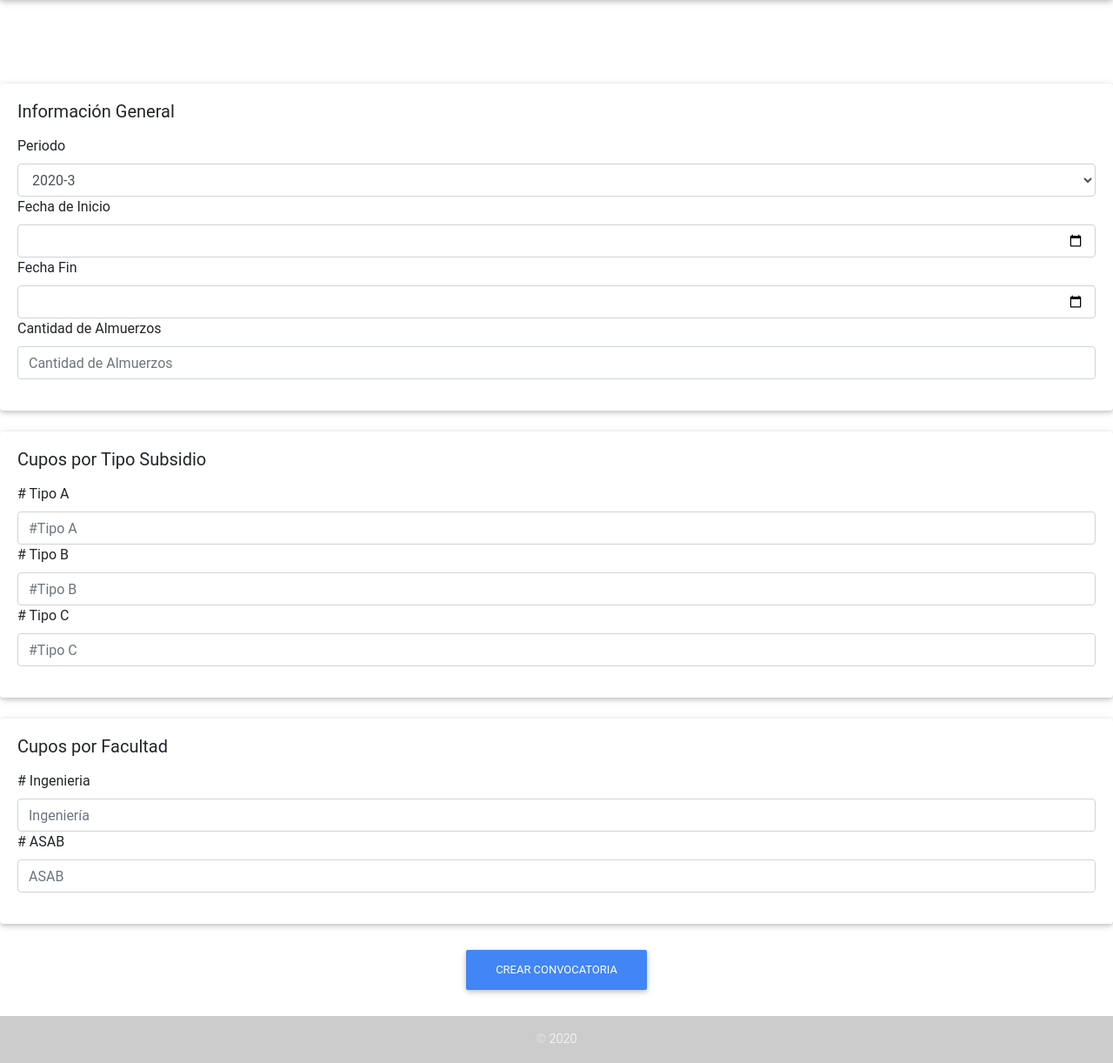
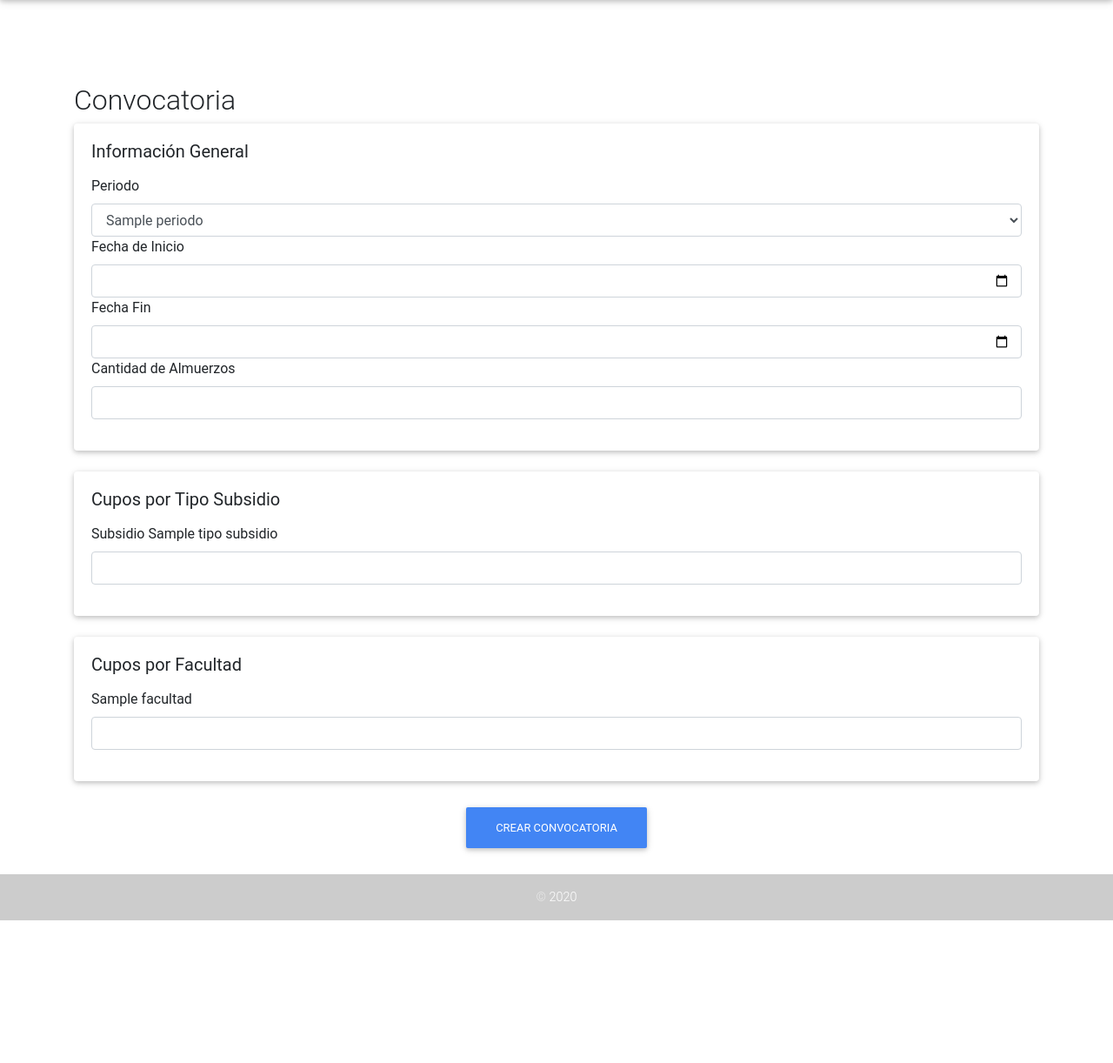
Before and after one commit to xdanielsb/lunch-service, a Flask app: page /convocotoria in a window 1280 px wide. Shown: the part 64-1286 px from the top of the page at 87% size. After the commit the page ends 1122 px from the top, so only its background shows below. Run offline with Flask 2, Linux system fonts and the light colour scheme; the visitor is signed in with stand-in values (Sample User, id 1); a database or web service that is not in the repository returns one stand-in record (values such as "Sample title"); some libraries are stand-ins or nearby versions.

Commit message:
chore: add needed info to create a convocatory.

```diff
--- a/app/app.py
+++ b/app/app.py
@@ -2,6 +2,9 @@ from flask import request
 from flask import Flask, render_template, flash, redirect, url_for, session, g
 from control.dao.user import User
 from control.dao.convocatoria import Convocatoria
+from control.dao.periodo import Periodo
+from control.dao.tipo_subsidio import TipoSubsidio
+from control.dao.facultad import Facultad
 import functools
 import os
 import json
@@ -21,10 +24,10 @@ def load_logged_in_user():
     else:
         # TODO: query from db this data
         g.user = {
-            "name": "Matilda Harris",
+            "name": "postgres",
             "password": "",
             "rol": "Estudiante",
-            "email": "matilda@udistrital.co"
+            "email": "matilda@udistrital.co",
         }
 
 
@@ -71,7 +74,7 @@ def solicitud():
     convocatoria = Convocatoria()
     today = date.today()
     if convocatoria.is_active(fecha_actual=today.strftime("%Y-%m-%d")) is not True:
-        flash("No hay convocatoria activa")
+        flash("No hay convocatoria activa.")
         return redirect(url_for("home"))
     return render_template("solicitud.html")
 
@@ -88,8 +91,20 @@ def convocatoria():
     if request.method == "POST":
         pass
     else:
-        pass
-    return render_template("convocatoria.html")
+        # TODO: make fecha_actual global
+        today = date.today()
+        periodo = Periodo().get_active_period(fecha_actual=today.strftime("%Y-%m-%d"))
+        tipos_subsidio = TipoSubsidio().get_all()
+        facultades = Facultad().get_all()
+        data = {
+            "periodo": periodo,
+            "tipos_subsidio": tipos_subsidio,
+            "facultades": facultades,
+        }
+        if len(periodo) == 0:
+            flash("No hay periodos activos.")
+            return redirect(url_for("home"))
+    return render_template("convocatoria.html", data=data)
 
 
 @app.route("/logout")
--- a/app/control/connection.py
+++ b/app/control/connection.py
@@ -6,7 +6,7 @@ def get_db():
     """Opens a new database connection if there is none yet for the
     current application context.
     """
-    if not hasattr(g, 'dbconn'):
+    if not hasattr(g, "dbconn"):
         g.dbconn = psycopg2.connect(
             host="localhost",
             database="apoyo_alimentario",
@@ -19,7 +19,7 @@ def get_db():
 def query(query):
     cur = get_db().cursor()
     cur.execute(query)
-    ans = cur.fetchone()
+    ans = [row for row in cur]
     cur.close()
     return ans
 
--- a/app/control/dao/convocatoria.py
+++ b/app/control/dao/convocatoria.py
@@ -1,7 +1,7 @@
 from ..connection import query
 
+
 class Convocatoria:
-
     def is_active(self, fecha_actual):
         q = "select count(*) from convocatoria where fecha_inicio<='{}' and fecha_fin>='{}'".format(
             fecha_actual, fecha_actual
--- /dev/null
+++ b/app/control/dao/facultad.py
@@ -0,0 +1,7 @@
+from ..connection import query, execute
+
+
+class Facultad:
+    def get_all(self):
+        q = "select id_facultad, nombre from facultad"
+        return query(q)
--- a/app/control/dao/periodo.py
+++ b/app/control/dao/periodo.py
@@ -1,13 +1,19 @@
+from ..connection import query, execute
+
+
 class Periodo:
-    def __init__(self, conn):
-        self.conn = conn
-
     def get_all(self):
         q = "select id_periodo, nombre from periodo"
-        return self.conn.query(q)
+        return query(q)
+
+    def get_active_period(self, fecha_actual):
+        q = "select id_periodo, nombre from periodo where fecha_inicio<='{}' and fecha_fin>='{}'".format(
+            fecha_actual, fecha_actual
+        )
+        return query(q)
 
     def create(self, id_periodo, fecha_inicio, fecha_fin):
         q = "insert into periodo(id_periodo, nombre, fecha_inicio, fecha_fin) values({},{},{})".format(
             id_periodo, fecha_inicio, fecha_fin
         )
-        self.conn.execute(q)
+        execute(q)
--- /dev/null
+++ b/app/control/dao/tipo_subsidio.py
@@ -0,0 +1,7 @@
+from ..connection import query, execute
+
+
+class TipoSubsidio:
+    def get_all(self):
+        q = "select id_tipo_subsidio, nombre from tipo_subsidio"
+        return query(q)
--- a/app/templates/base.html
+++ b/app/templates/base.html
@@ -23,7 +23,7 @@
     </div>
   </nav>
 
-  <section class="content" style="margin-top:10em">
+  <section class="container" style="margin-top:10em">
     {% for message in get_flashed_messages() %}
     <div class="flash">{{ message }}</div>
     {% endfor %}
--- a/app/templates/convocatoria.html
+++ b/app/templates/convocatoria.html
@@ -1,6 +1,8 @@
 {% extends 'base.html' %}
 
 {% block content %}
+  <div class="content">
+    <h2>Convocatoria</h2>
     <div class="card mb-4">
     <div class="card-body">
       <h5 class="card-title">Información General</h5>
@@ -8,16 +10,16 @@
       <div class="form-group">
         <label for="sel1">Periodo</label>
         <select class="form-control" id="sel1">
-            <option>2020-3</option>
-            <option>2020-1</option>
-            <option>2019-3</option>
+          {% for periodo in data['periodo'] %}
+          <option value="{{periodo[0]}}">{{ periodo[1] }} </option>
+          {% endfor %}
         </select>
         <label for="fechaInicio">Fecha de Inicio</label>
         <input type="date" placeholder="Fecha de inicio" id="fechaInicio" class="form-control">
         <label for="fechaFin">Fecha Fin</label>
         <input type="date" placeholder="Fecha de fin" id="fechaFin" class="form-control ">
         <label for="cantidadAlumerzos">Cantidad de Almuerzos</label>
-          <input type="number" placeholder="Cantidad de Almuerzos" id="cantidadAlumerzos" class="form-control ">
+        <input type="number" placeholder="" id="cantidadAlumerzos" class="form-control ">
       </div>
       </p>
     </div>
@@ -28,27 +30,24 @@
       <h5 class="card-title">Cupos por Tipo Subsidio</h5>
       <p class="card-text">
       <div class="form-group">
-          <label for="tipoA"># Tipo A</label>
-          <input type="number" placeholder="#Tipo A" id="tipoA" class="form-control ">
-          <label for="tipoB"># Tipo B</label>
-          <input type="number" placeholder="#Tipo B" id="tipoB" class="form-control ">
-          <label for="tipoC"># Tipo C</label>
-          <input type="number" placeholder="#Tipo C" id="tipoC" class="form-control ">
+        {% for tsubsidio in data['tipos_subsidio']%}
+        <label for="tipo{{tsubsidio[0]}}">Subsidio {{tsubsidio[1]}}</label>
+        <input type="number" placeholder="" id="tipo{{tsubsidio[0]}}" class="form-control ">
+        {% endfor %}
       </div>
       </p>
     </div>
   </div>
-
 
   <div class="card mb-4">
     <div class="card-body">
       <h5 class="card-title">Cupos por Facultad</h5>
       <p class="card-text">
       <div class="form-group">
-          <label for="inge"># Ingenieria</label>
-          <input type="number" placeholder="Ingeniería" id="inge" class="form-control ">
-          <label for="asab"># ASAB</label>
-          <input type="number" placeholder="ASAB" id="asab" class="form-control ">
+        {% for facultad in data['facultades'] %}
+          <label for="fac{{facultad[0]}}">{{facultad[1]}}</label>
+        <input type="number" placeholder="" id="fac{{facultad[0]}}" class="form-control ">
+        {% endfor %}
       </div>
       </p>
     </div>
@@ -57,4 +56,5 @@
   <div class="text-center">
     <a href="#" class="btn btn-primary"> Crear Convocatoria </a>
   </div>
+</div>
 {% endblock %}
```
Also changed, not shown: app/control/dao/user.py (line endings or trailing spaces). Lines whose indentation alone changed are shown as unchanged.
